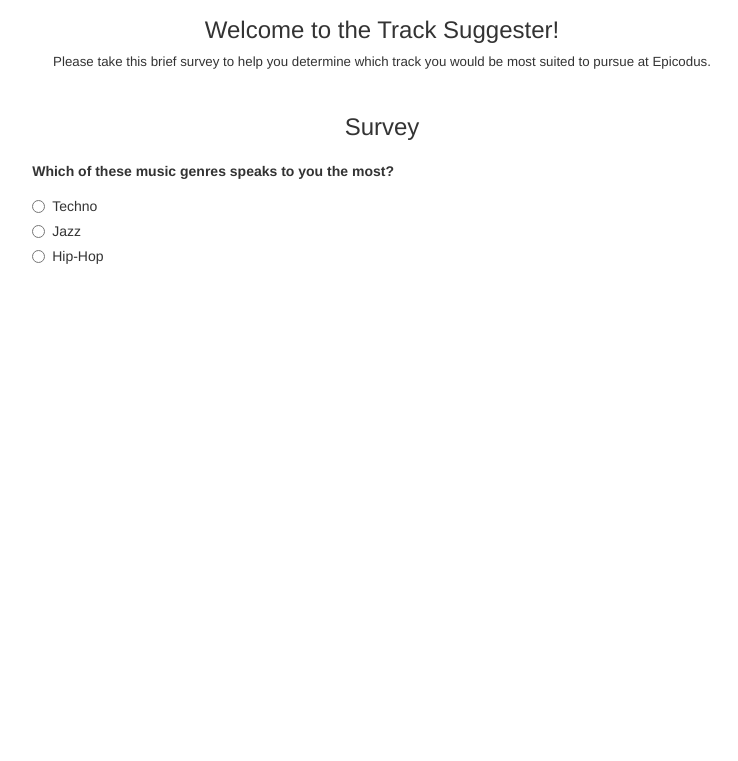
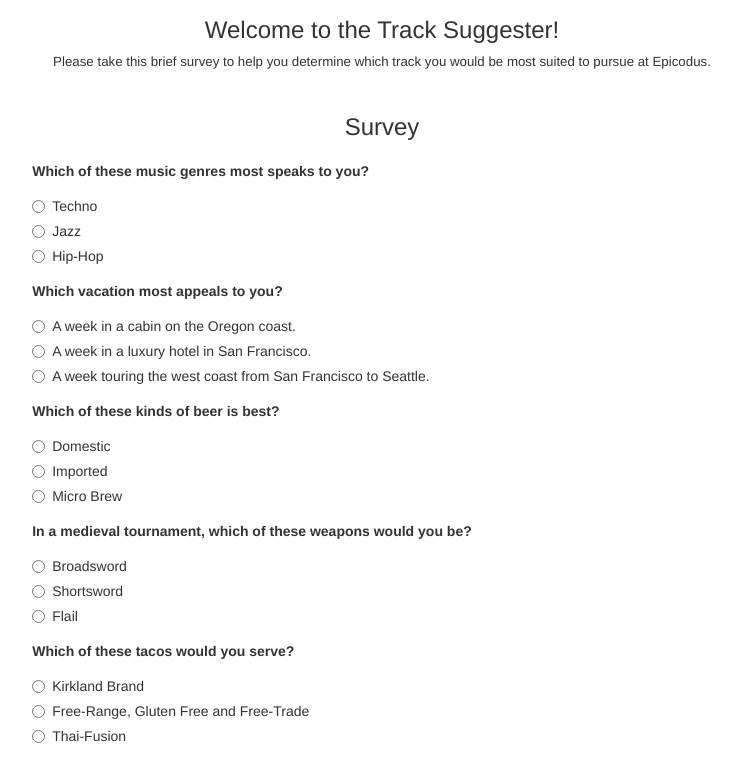
Before and after one commit to CGrahamS/track-suggester, a plain HTML site: page index.html in a window 1280 px wide. Shown: the part 93-854 px from the top of the page, without its empty margins (258-996 px from the left). Before the commit the page ends 800 px from the top, so only its background shows below. Drawn offline with Linux system fonts and the light colour scheme.

Commit message:
add vacation, beer, weapon and taco survey categories to index.html

```diff
--- a/index.html
+++ b/index.html
@@ -19,7 +19,7 @@
           <form>
             <!-- music -->
             <div class="form-group">
-              <label>Which of these music genres speaks to you the most?</label>
+              <label>Which of these music genres most speaks to you?</label>
               <div class="radio">
                 <label>
                   <input type="radio" name="music" value="1">Techno</input>
@@ -37,9 +37,81 @@
               </div>
             </div>
             <!-- vacation -->
+            <div class="form-group">
+                <label>Which vacation most appeals to you?</label>
+                <div class="radio">
+                  <label>
+                    <input type="radio" name="vacation" value="1">A week in a cabin on the Oregon coast.</input>
+                  </label>
+                </div>
+                <div class="radio">
+                  <label>
+                    <input type="radio" name="vacation" value="5">A week in a luxury hotel in San Francisco.</input>
+                  </label>
+                </div>
+                <div class="radio">
+                  <label>
+                    <input type="radio" name="vacation" value="10">A week touring the west coast from San Francisco to Seattle.</input>
+                  </label>
+                </div>
+            </div>
             <!-- beer -->
+            <div class="form-group">
+              <label>Which of these kinds of beer is best?</label>
+              <div class="radio">
+                <label>
+                  <input type="radio" name="beer" value="1">Domestic</input>
+                </label>
+              </div>
+              <div class="radio">
+                <label>
+                  <input type="radio" name="beer" value="5">Imported</input>
+                </label>
+              </div>
+              <div class="radio">
+                <label>
+                  <input type="radio" name="beer" value="10">Micro Brew</input>
+                </label>
+              </div>
+            </div>
             <!-- weapon -->
+            <div class="form-group">
+              <label>In a medieval tournament, which of these weapons would you be?</label>
+              <div class="radio">
+                <label>
+                  <input type="radio" name="weapon" value="1">Broadsword</input>
+                </label>
+              </div>
+              <div class="radio">
+                <label>
+                  <input type="radio" name="weapon" value="5">Shortsword</input>
+                </label>
+              </div>
+              <div class="radio">
+                <label>
+                  <input type="radio" name="weapon" value="10">Flail</input>
+                </label>
+              </div>
+            </div>
             <!-- taco -->
+            <div class="form-group">
+              <label>Which of these tacos would you serve?</label>
+              <div class="radio">
+                <label>
+                  <input type="radio" name="taco" value="1">Kirkland Brand</input>
+                </label>
+              </div>
+              <div class="radio">
+                <label>
+                  <input type="radio" name="taco" value="5">Free-Range, Gluten Free and Free-Trade</input>
+                </label>
+              </div>
+              <div class="radio">
+                <label>
+                  <input type="radio" name="taco" value="10">Thai-Fusion</input>
+                </label>
+              </div>
+            </div>
           </form>
       </div>
     </div>
```
